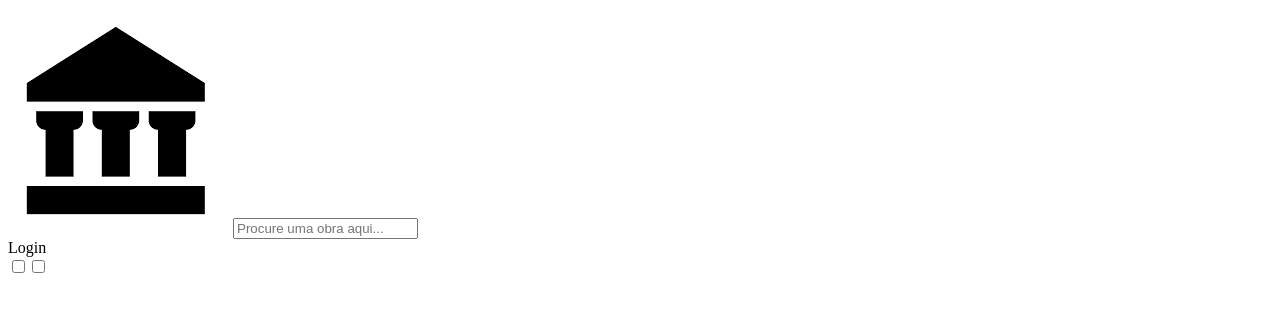
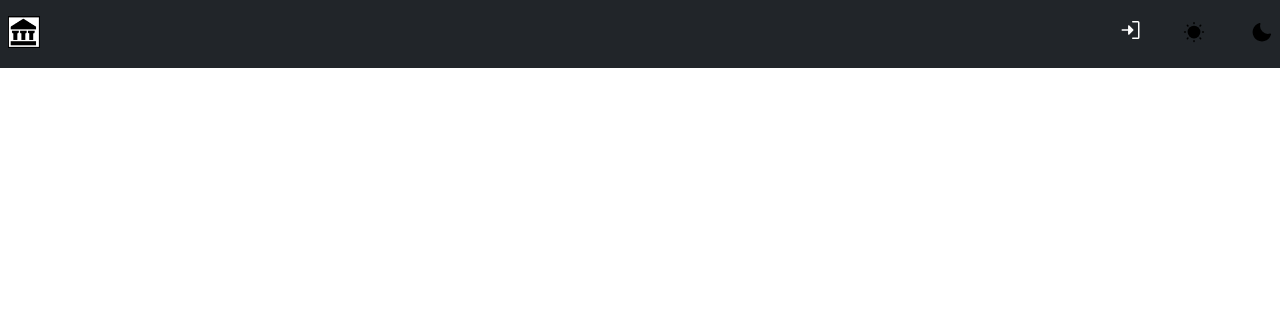
Before and after one commit to BrunoAraujooDev/Museu, a React (Vite) app: page / in a window 1280 px wide. Shown: the top 312 px of the page. Built offline with nearby package versions, Linux system fonts and the light colour scheme.

Commit message:
finalizando o header

```diff
--- a/package.json
+++ b/package.json
@@ -9,6 +9,7 @@
     "preview": "vite preview"
   },
   "dependencies": {
+    "phosphor-react": "^1.4.1",
     "react": "^18.2.0",
     "react-dom": "^18.2.0",
     "react-router-dom": "^6.4.2"
--- a/src/App.jsx
+++ b/src/App.jsx
@@ -1,13 +1,19 @@
-import { HeaderComponent } from "./components/Header"
+import { BrowserRouter } from "react-router-dom"
+import { TemaProvider } from "./Contexts/TemaContext"
+import { Router } from "./Router"
 
 
 
 function App() {
 
   return (
-    <div>
-      <HeaderComponent/>
-    </div>
+    <main>
+      <TemaProvider>
+        <BrowserRouter>
+          <Router />
+        </BrowserRouter>
+      </TemaProvider>
+    </main>
   )
 }
 
--- a/src/Contexts/TemaContext.jsx
+++ b/src/Contexts/TemaContext.jsx
@@ -1,11 +1,11 @@
 import React from "react";
 import { createContext, useState } from "react";
+
+
 
 export const TemaContext = createContext();
 
 export function TemaProvider({ children }) {
-
-    const [tema, setTema] = useState(temaPadrao);
 
     const temaPadrao = {
         corFundoTema: "#212529",
@@ -13,8 +13,9 @@ export function TemaProvider({ children }) {
         corTexto: "#fff"
     }
 
+    const [tema, setTema] = useState(temaPadrao);
 
-    const modificarTema = temaSelecionado => {
+    function modificarTema(temaSelecionado) {
 
         switch (temaSelecionado) {
 
@@ -34,8 +35,8 @@ export function TemaProvider({ children }) {
     };
 
     return (
-        <TemaProvider.Provider value={{ modificarTema, tema }}>
+        <TemaContext.Provider value={{tema, modificarTema }}>
             {children}
-        </TemaProvider.Provider>
+        </TemaContext.Provider>
     )
 }
--- /dev/null
+++ b/src/Router.jsx
@@ -0,0 +1,14 @@
+import { Route, Routes } from "react-router-dom";
+import { HeaderComponent } from "./components/Header";
+
+
+export function Router(){
+
+
+    return (
+        <Routes>
+            <Route path="/" element={<HeaderComponent/>}>
+            </Route>
+        </Routes>
+    )
+}
--- /dev/null
+++ b/src/components/Header/index.css
@@ -0,0 +1,57 @@
+header {
+    width: 100vw;
+    display: flex;
+    justify-content: space-between;
+    align-items: center;
+    padding: 1rem 0.5rem;
+    gap: 1rem;
+    position: fixed;
+    top: 0;
+    left: 0;
+}
+
+.div-logo-header{
+    flex: 1;
+}
+
+.logo{
+    height: 2rem;
+    width: 2rem;
+}
+
+.div-login-header{
+    height: 2rem;
+    width: 2rem;
+    cursor: pointer;
+}
+
+.radio-tema {
+    display: none;
+}
+
+.label-tema {
+    padding: 8px 14px;
+    color: #fff;
+    cursor:pointer;
+    width: -webkit-fill-available;
+    transition: background 0.5s;
+}
+
+#radio-tema-claro {
+    color: #000;
+}
+
+#radio-tema-escuro {
+    color: #000;
+}
+
+
+
+
+.radio-tema:checked + #radio-tema-claro {
+    color: #e85d04;
+}
+
+.radio-tema:checked + #radio-tema-escuro {
+    color: #9d4edd;
+}
--- a/src/components/Header/index.jsx
+++ b/src/components/Header/index.jsx
@@ -1,17 +1,32 @@
+import { Moon, SignIn, SunDim } from 'phosphor-react';
+import { useContext } from 'react';
 import logo from '../../assets/museumLogo.png';
+import { TemaContext } from '../../Contexts/TemaContext';
+import './index.css';
 
 export function HeaderComponent(){
+
+    const {tema, modificarTema} = useContext(TemaContext);
+
     return (
-        <header>
-            <img src={logo} alt="" />
-
-            <input placeholder="Procure uma obra aqui..."/>
-            <div>
-                <span>Login</span>
+        <header style={ { backgroundColor: tema.corFundoTema} }>
+            <div className='div-logo-header'>
+                <img src={logo} alt="" className='logo'/>
+            </div>
+            <div className='div-login-header'>
+                <SignIn size={24} weight="fill"  style={ { color: tema.corTexto} }/>
             </div>
             <div>
-                <input type="checkbox" />
-                <input type="checkbox" />
+                <input type="radio" className="radio-tema" id="temaClaro" name="meuTema"/>
+                <label htmlFor="temaClaro" onClick={() => modificarTema("claro")} className="label-tema" id="radio-tema-claro">
+                    <SunDim size={24} weight="fill" />
+                </label>
+            </div>
+            <div>
+                <input type="radio" className="radio-tema" id="temaEscuro" name="meuTema"/>
+                <label htmlFor="temaEscuro" onClick={() => modificarTema("escuro")} className="label-tema" id="radio-tema-escuro">
+                    <Moon size={24} weight="fill"  />
+                </label>
             </div>
         </header>
     )
```
Also changed, not shown: src/assets/museumLogo.png, 1 other file (tests, documents, lock files or other folders).
